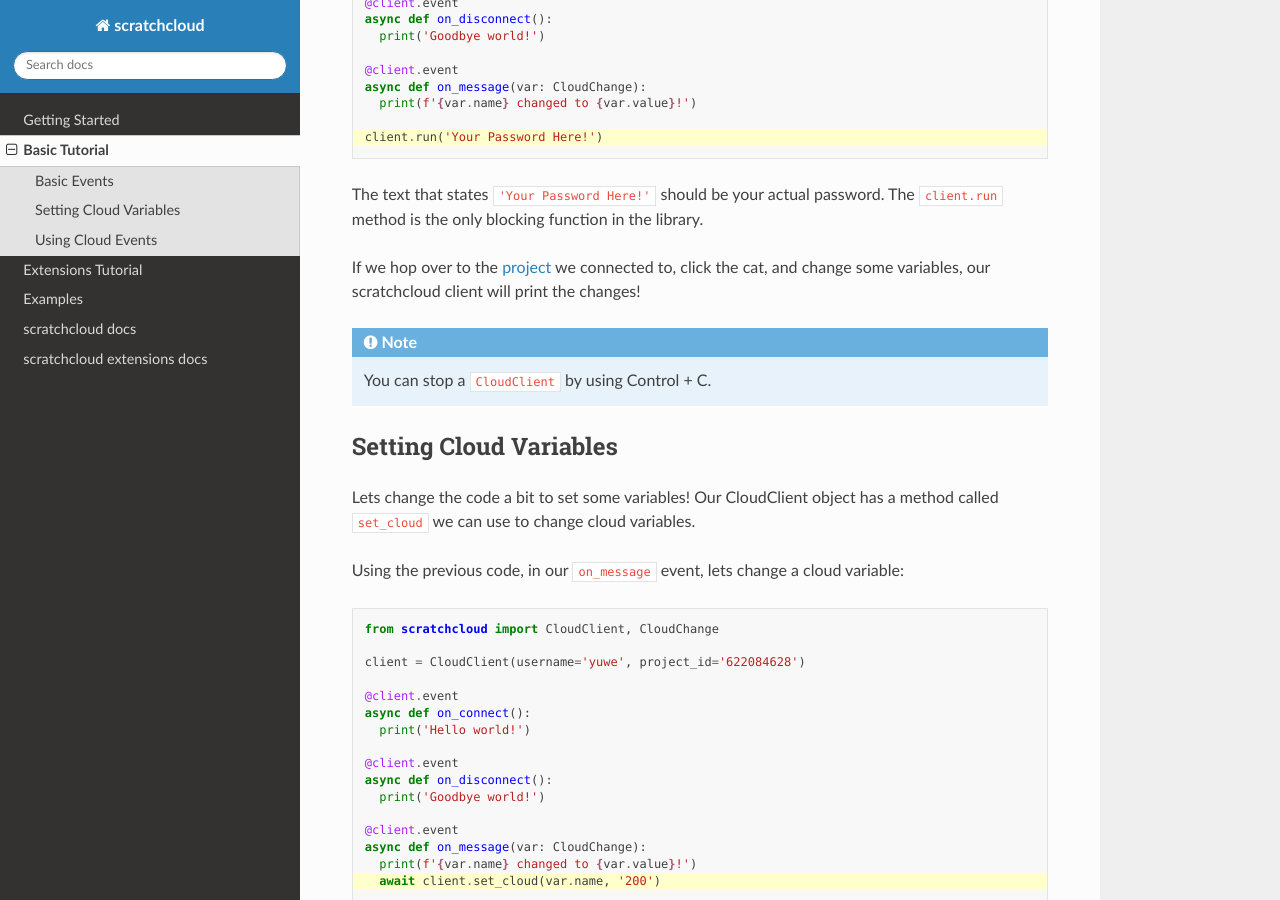
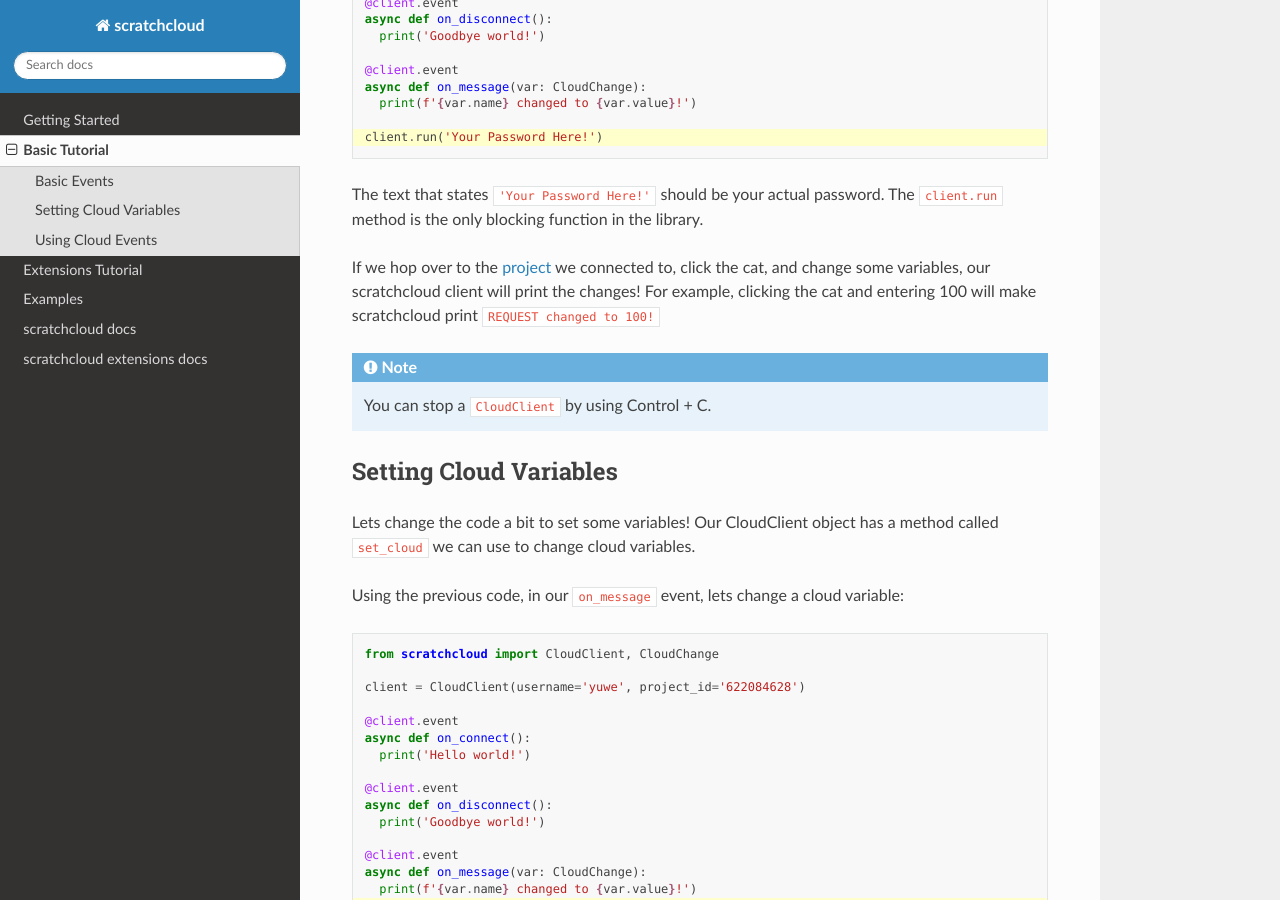
Before and after one commit to yuwex/scratchcloud, a Sphinx documentation site: the page built from sphinx/source/basic_tutorial.rst, in a window 1280 px wide and 900 px high, scrolled down 1731 px. Built offline with Sphinx 7.4.7 and the Read the Docs theme 2.0.0, drawn with Linux system fonts in a browser that asks for light colours.

```diff
--- a/sphinx/source/basic_tutorial.rst
+++ b/sphinx/source/basic_tutorial.rst
@@ -76,7 +76,7 @@ Finally, we just have to run our client. Add this line with your password:
 
 The text that states ``'Your Password Here!'`` should be your actual password. The ``client.run`` method is the only blocking function in the library.
 
-If we hop over to the `project <https://scratch.mit.edu/projects/622084628/>`_ we connected to, click the cat, and change some variables, our scratchcloud client will print the changes!
+If we hop over to the `project <https://scratch.mit.edu/projects/622084628/>`_ we connected to, click the cat, and change some variables, our scratchcloud client will print the changes! For example, clicking the cat and entering 100 will make scratchcloud print ``REQUEST changed to 100!``
 
 .. note::
 
```
